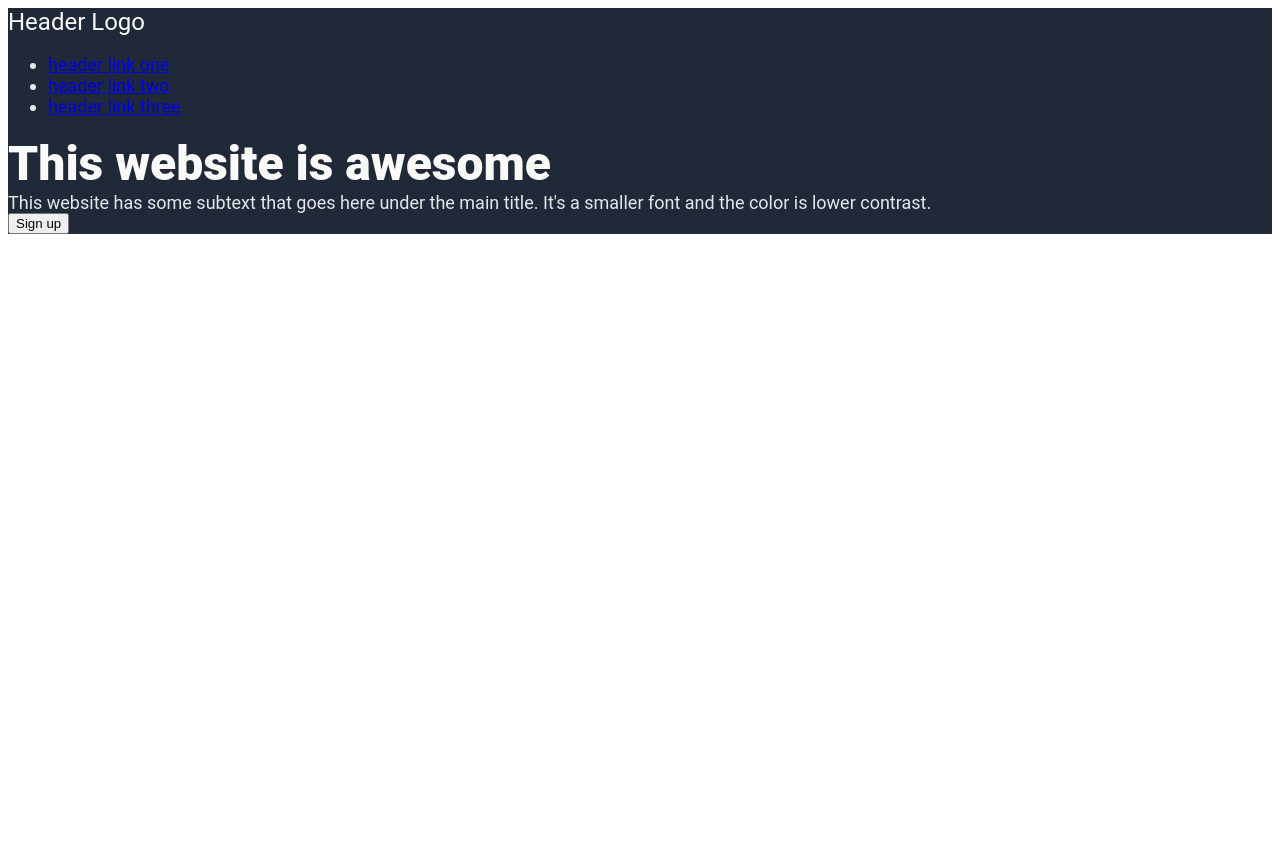
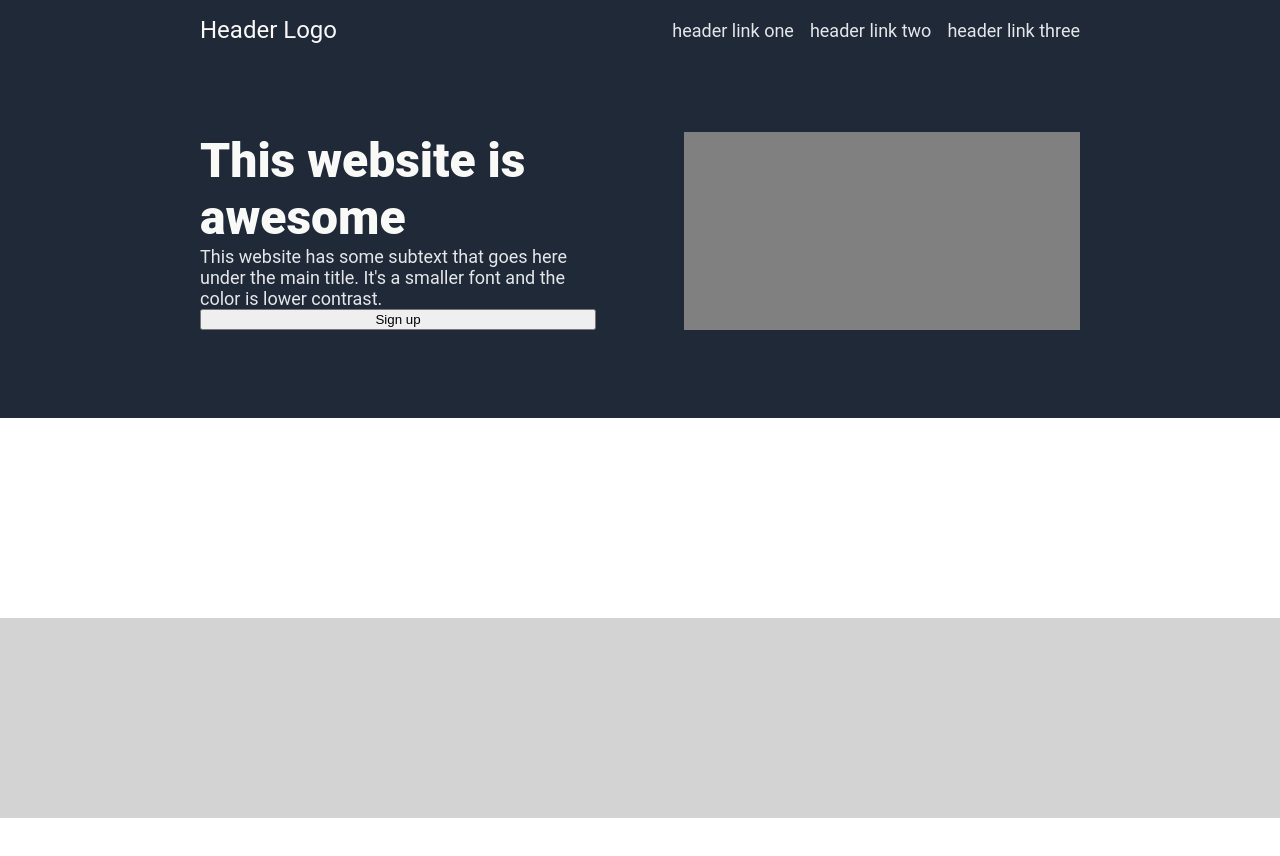
Before and after one commit to wookr/odin-landing-page, a plain HTML site: page index.html in a window 1280 px wide. Before the commit the page ends 800 px from the top, so only its background shows below. Drawn offline with Linux system fonts and the light colour scheme.

Commit message:
Hero alignment

```diff
--- a/index.html
+++ b/index.html
@@ -31,12 +31,20 @@
                     Sign up
                 </button>
             </div>
-            <div class="image-placeholder"></div>
+            <div class="placeholder-image"></div>
         </div>
     </div>
 
     <div class="body">
+        <div class="content">
+
+        </div>
+
         <div class="insert">
+
+        </div>
+
+        <div class="content">
 
         </div>
     </div>
--- a/style.css
+++ b/style.css
@@ -1,9 +1,14 @@
 body {
     font-family: Roboto, sans-serif;
+    margin: 0;
 }
 
 .hero, .footer {
     background-color: #1F2937;
+}
+
+.hero {
+    padding: 0 200px;
 }
 
 .hero__text__main {
@@ -12,7 +17,7 @@ body {
     font-weight: 900;
 }
 
-.hero__text__sub, .links {
+.hero__text__sub, .links a {
     font-size: 18px;
     color: #E5E7EB;
 }
@@ -21,3 +26,54 @@ body {
     font-size: 24px;
     color: #F9FAF8;
 }
+
+
+.hero__body {
+    padding: 10% 0;
+    display: flex;
+    justify-content: space-evenly;
+    gap: 10%;
+}
+
+.header {
+    padding-top: 1em;
+    display: flex;
+    justify-content: space-between;
+    align-items: center;
+}
+
+
+.links {
+    list-style-type: none;
+    padding: 0;
+    margin: 0;
+
+    display: flex;
+    gap: 1em;
+}
+
+.links a {
+    text-decoration: none;
+}
+
+.hero__text {
+    display:flex;
+    flex-direction: column;
+    flex: 1;
+}
+
+.placeholder-image {
+    width: 300px;
+    background-color: gray;
+    flex-shrink: 0;
+    flex: 1;
+}
+
+.content {
+    padding:100px;
+}
+
+.insert {
+    background-color: lightgray;
+    height: 200px;
+}
```
